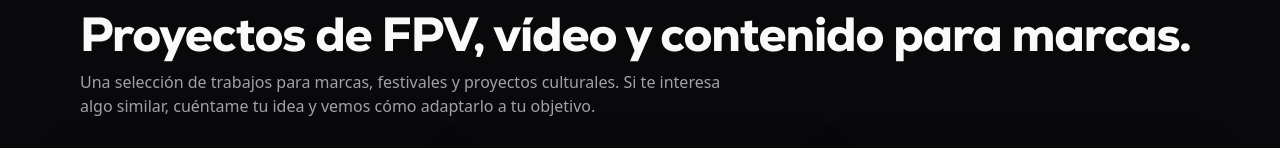
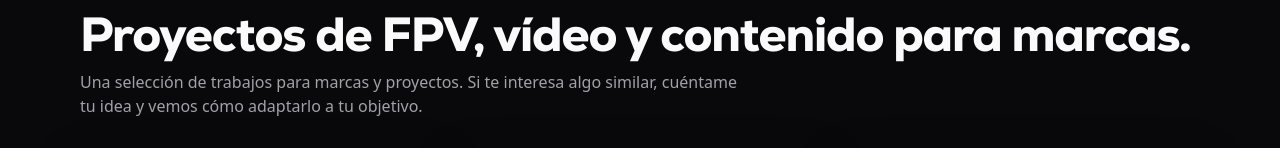
Before and after one commit to kulmenvisuals/KULMEN-VISUALS, a React (Vite) app: page /proyectos in a window 1280 px wide. Shown: the part 139-287 px from the top of the page. Built offline with nearby package versions, Linux system fonts and the light colour scheme; grey boxes are pictures that could not be loaded.

Commit message:
Update Portfolio.jsx

```diff
--- a/src/pages/Portfolio.jsx
+++ b/src/pages/Portfolio.jsx
@@ -29,9 +29,8 @@ export default function Portfolio() {
           Proyectos de FPV, vídeo y contenido para marcas.
         </h1>
         <p className="kv-body-muted max-w-2xl">
-          Una selección de trabajos para marcas, festivales y proyectos
-          culturales. Si te interesa algo similar, cuéntame tu idea y vemos
-          cómo adaptarlo a tu objetivo.
+          Una selección de trabajos para marcas y proyectos. Si te interesa
+          algo similar, cuéntame tu idea y vemos cómo adaptarlo a tu objetivo.
         </p>
       </section>
 
```
